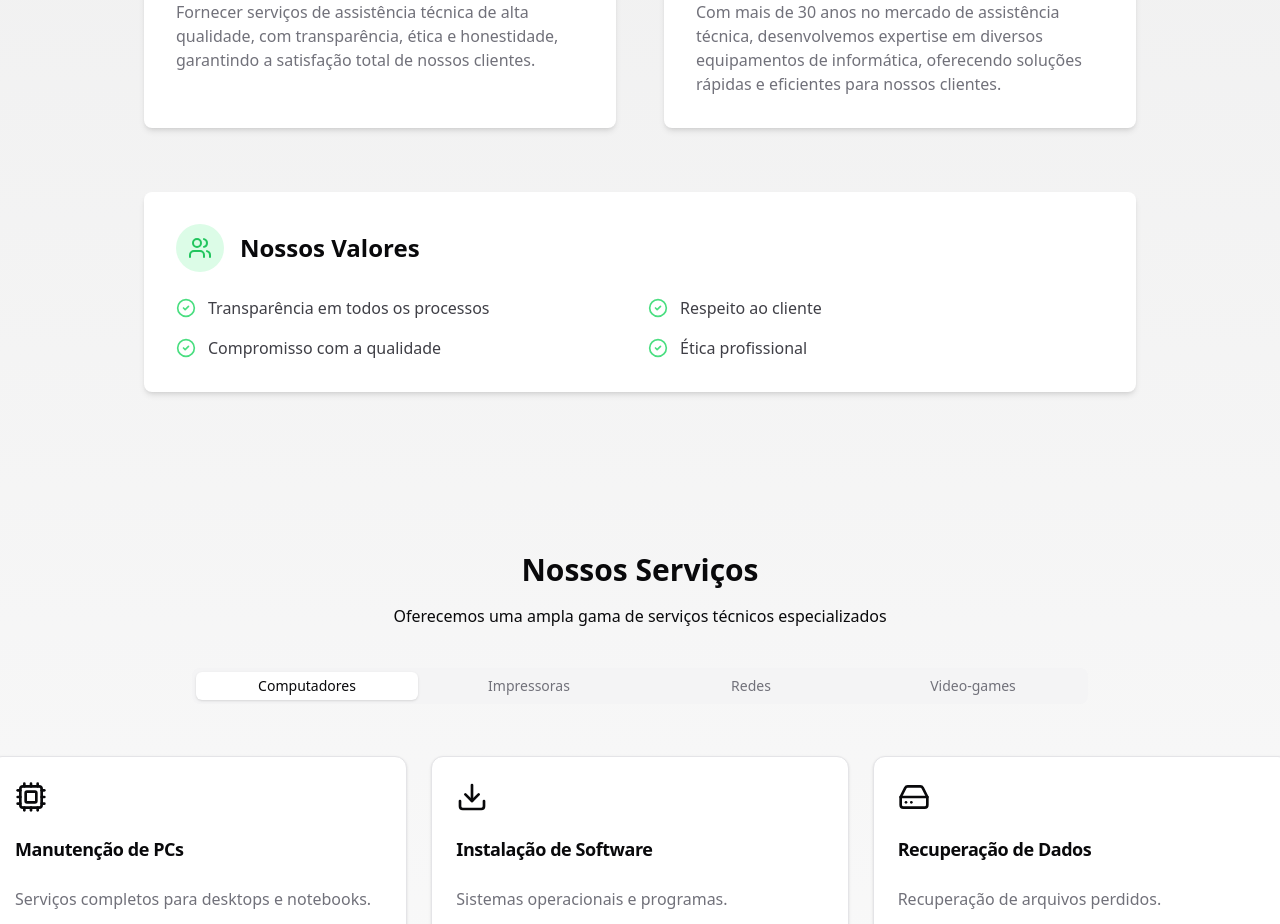
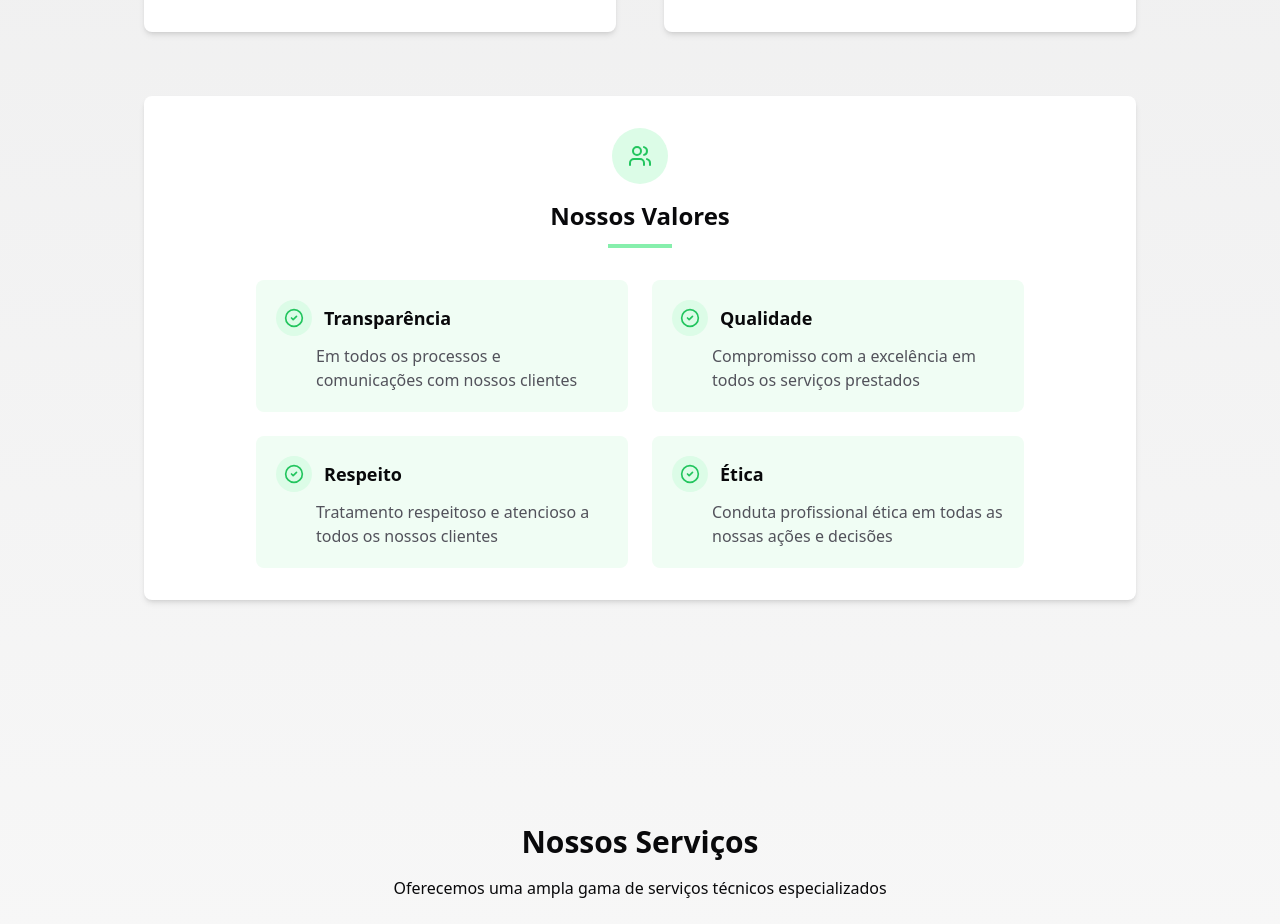
Before and after one commit to Daischi/Intercompnet, a Next.js app: page / in a window 1280 px wide. Shown: the part 1286-2210 px from the top of the page. Built offline with nearby package versions, Linux system fonts and the light colour scheme.

Commit message:
melhoarando parte sobre

```diff
--- a/src/components/Sobrenos/index.tsx
+++ b/src/components/Sobrenos/index.tsx
@@ -1,16 +1,12 @@
-import { CircleCheck, Award, Users, Target } from "lucide-react"
+import { CircleCheck, Award, Users, Target} from "lucide-react"
 
 export default function Sobrenos() {
   return (
-    <div className="container mx-auto px-4 py-16 max-w-5xl">
+    <div className="container mx-auto px-4 py-16 max-w-5xl scale-100">
       <div className="text-center mb-12">
-        <h1 className="text-4xl font-bold mb-4">Sobre Nós</h1>
-        <div className="w-24 h-1"></div>
-        <p className="text-lg text-zinc-500 dark:text-zinc-400 max-w-3xl mx-auto">
-          Somos uma Assistência Técnica Especializada autorizada que trabalha com equipamentos dentro e fora da
-          garantia. Com mais de 30 anos de experiência no mercado, nossa equipe altamente qualificada está preparada
-          para oferecer as melhores soluções.
-        </p>
+        <h1 className="text-3xl font-bold mb-2">Sobre Nós</h1>
+        <div className="w-24 h-1 bg-green-300 mx-auto"></div>
+
       </div>
 
       <div className="grid md:grid-cols-2 gap-12 mt-16">
@@ -42,39 +38,70 @@ export default function Sobrenos() {
       </div>
 
       <div className="mt-16 bg-white dark:bg-zinc-800 p-8 rounded-lg shadow-md">
-        <div className="flex items-center mb-6">
-          <div className="p-3 bg-green-100 dark:bg-green-900 rounded-full mr-4">
+        <div className="text-center mb-8">
+          <div className="inline-flex items-center justify-center p-4 bg-green-100 dark:bg-green-900 rounded-full mb-4">
             <Users className="text-green-500 h-6 w-6" />
           </div>
-          <h2 className="text-2xl font-bold flex">Nossos Valores</h2>
+          <h2 className="text-2xl font-bold">Nossos Valores</h2>
+          <div className="w-16 h-1 bg-green-300 mx-auto mt-3"></div>
         </div>
 
-        <div className="grid md:grid-cols-2 gap-4">
-          <ul className="space-y-4">
-            <li className="flex items-center gap-3">
-              <CircleCheck className="text-green-400 h-5 w-5 flex-shrink-0" />
-              <span className="text-zinc-700 dark:text-zinc-300">Transparência em todos os processos</span>
-            </li>
-            <li className="flex items-center gap-3">
-              <CircleCheck className="text-green-400 h-5 w-5 flex-shrink-0" />
-              <span className="text-zinc-700 dark:text-zinc-300">Compromisso com a qualidade</span>
-            </li>
-          </ul>
+        <div className="grid grid-cols-1 sm:grid-cols-2 gap-6 max-w-3xl mx-auto">
+          <div className="bg-green-50 dark:bg-zinc-700/30 p-5 rounded-lg transition-transform hover:scale-105">
+            <div className="flex items-center gap-3 mb-2">
+              <div className="p-2 bg-green-100 dark:bg-green-900/50 rounded-full">
+                <CircleCheck className="text-green-500 h-5 w-5" />
+              </div>
+              <h3 className="font-semibold text-lg">Transparência</h3>
+            </div>
+            <p className="text-zinc-600 dark:text-zinc-300 pl-10">
+              Em todos os processos e comunicações com nossos clientes
+            </p>
+          </div>
 
-          <ul className="space-y-4">
-            <li className="flex items-center gap-3">
-              <CircleCheck className="text-green-400 h-5 w-5 flex-shrink-0" />
-              <span className="text-zinc-700 dark:text-zinc-300">Respeito ao cliente</span>
-            </li>
-            <li className="flex items-center gap-3">
-              <CircleCheck className="text-green-400 h-5 w-5 flex-shrink-0" />
-              <span className="text-zinc-700 dark:text-zinc-300">Ética profissional</span>
-            </li>
-          </ul>
+          <div className="bg-green-50 dark:bg-zinc-700/30 p-5 rounded-lg transition-transform hover:scale-105">
+            <div className="flex items-center gap-3 mb-2">
+              <div className="p-2 bg-green-100 dark:bg-green-900/50 rounded-full">
+                <CircleCheck className="text-green-500 h-5 w-5" />
+              </div>
+              <h3 className="font-semibold text-lg">Qualidade</h3>
+            </div>
+            <p className="text-zinc-600 dark:text-zinc-300 pl-10">
+              Compromisso com a excelência em todos os serviços prestados
+            </p>
+          </div>
+
+          <div className="bg-green-50 dark:bg-zinc-700/30 p-5 rounded-lg transition-transform hover:scale-105">
+            <div className="flex items-center gap-3 mb-2">
+              <div className="p-2 bg-green-100 dark:bg-green-900/50 rounded-full">
+                <CircleCheck className="text-green-500 h-5 w-5" />
+              </div>
+              <h3 className="font-semibold text-lg">Respeito</h3>
+            </div>
+            <p className="text-zinc-600 dark:text-zinc-300 pl-10">
+              Tratamento respeitoso e atencioso a todos os nossos clientes
+            </p>
+          </div>
+
+          <div className="bg-green-50 dark:bg-zinc-700/30 p-5 rounded-lg transition-transform hover:scale-105">
+            <div className="flex items-center gap-3 mb-2">
+              <div className="p-2 bg-green-100 dark:bg-green-900/50 rounded-full">
+                <CircleCheck className="text-green-500 h-5 w-5" />
+              </div>
+              <h3 className="font-semibold text-lg">Ética</h3>
+            </div>
+            <p className="text-zinc-600 dark:text-zinc-300 pl-10">
+              Conduta profissional ética em todas as nossas ações e decisões
+            </p>
+          </div>
         </div>
       </div>
 
+      <div className="mt-16 text-center">
 
+
+
+      </div>
     </div>
   )
 }
```
